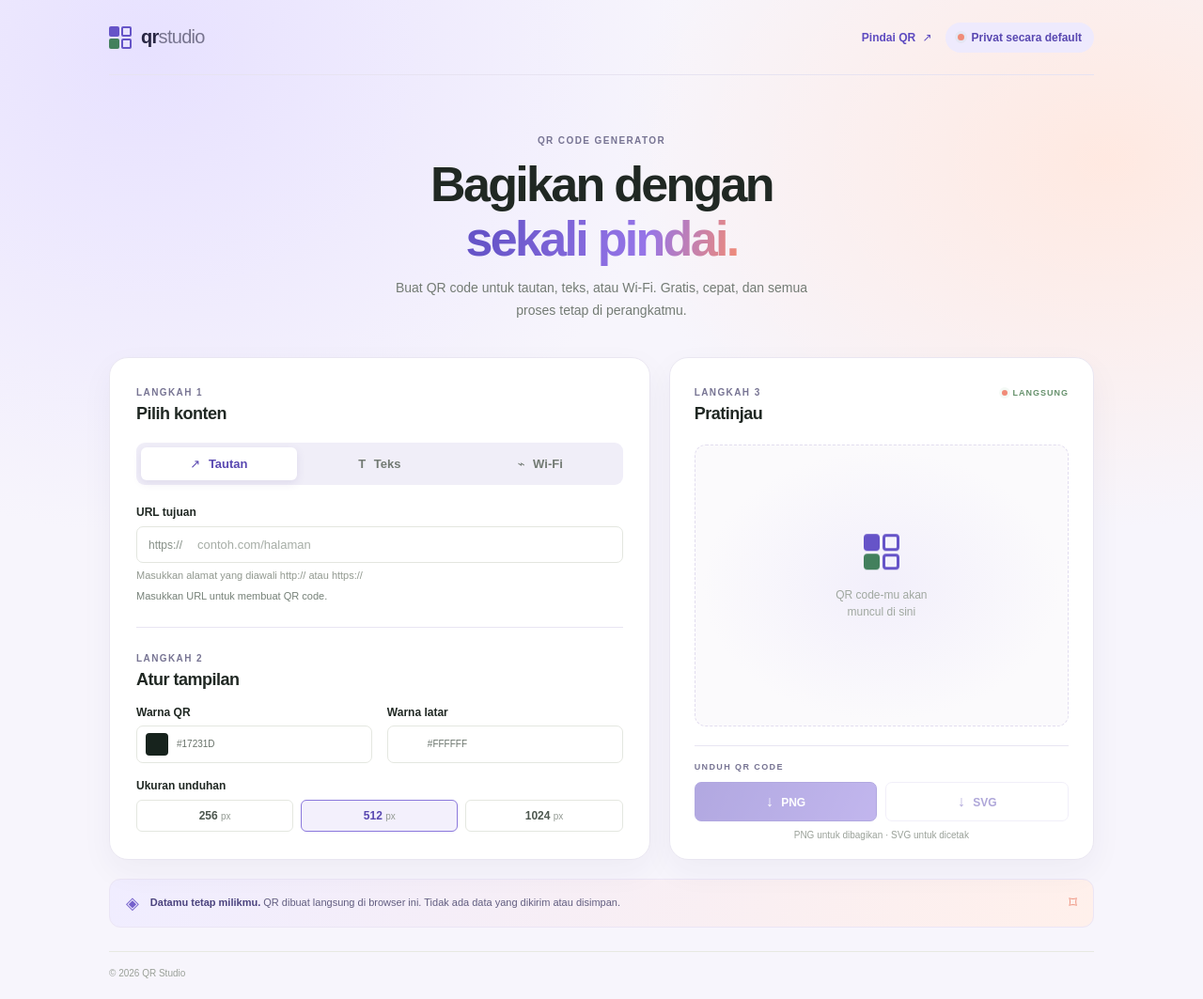
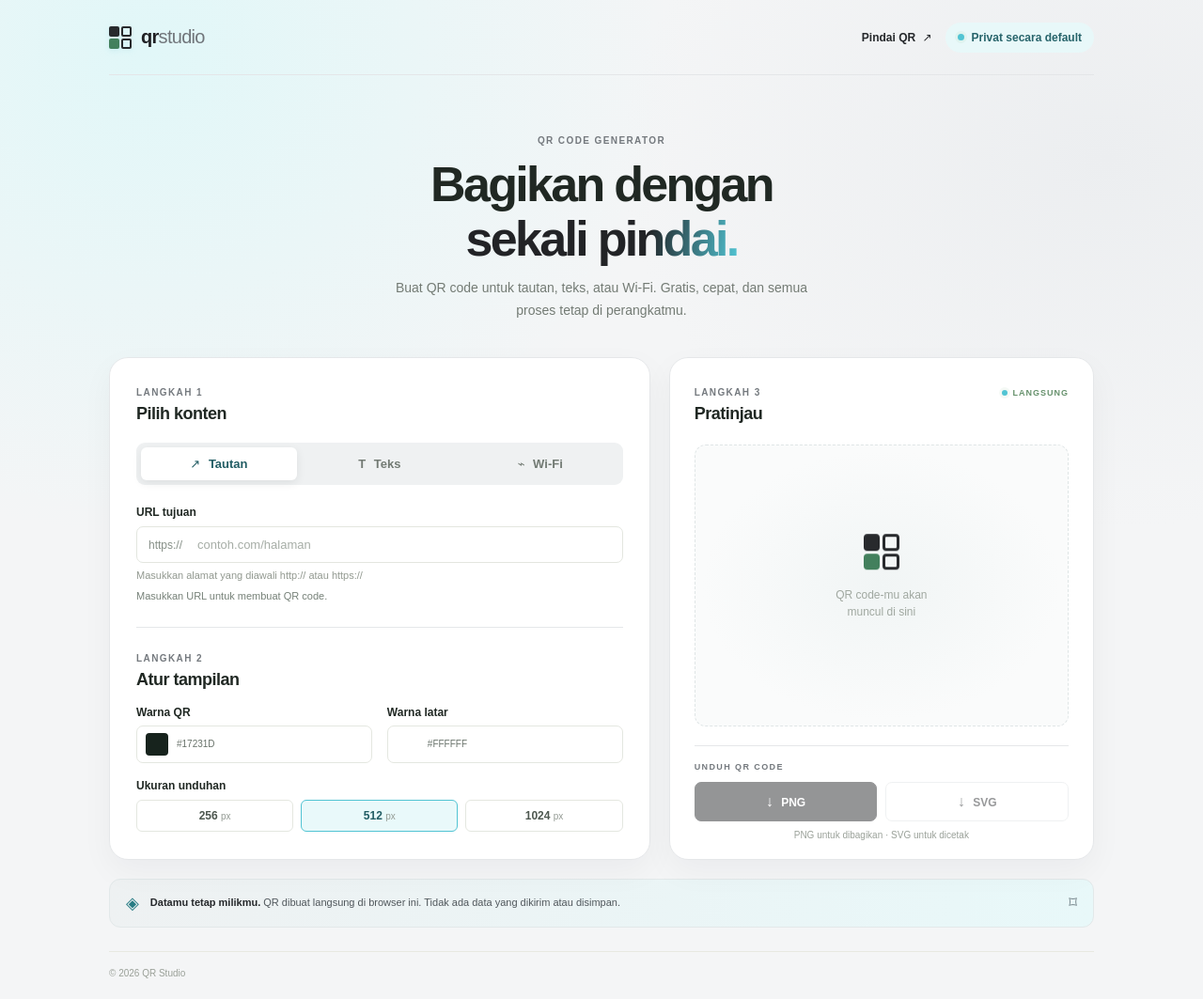
Before and after one commit to nopanpeno/QRCode-Generator, a website built with Vite: page index.html in a window 1280 px wide. Shown: the whole page at 94% size. Built offline with nearby package versions, Linux system fonts and the light colour scheme.

Commit message:
Use monochrome palette with cyan accent

```diff
--- a/src/style.css
+++ b/src/style.css
@@ -54,26 +54,28 @@ input:not([type=checkbox]):not([type=color]):focus,textarea:focus,select:focus{b
 @media(prefers-reduced-motion:reduce){*,*::before,*::after{scroll-behavior:auto!important;animation-duration:.01ms!important;animation-iteration-count:1!important;transition-duration:.01ms!important}}
 
 
-/* Alternative palette: ink, violet, and coral */
-:root{--ink:#262440;--muted:#77758f;--green:#6654c8;--line:#e8e5f2;--paper:#fff;--soft:#f2effb}
-body{background:#f7f5fc;background-image:radial-gradient(ellipse at 12% 5%,#e7e1ff 0,transparent 36%),radial-gradient(ellipse at 92% 16%,#ffe9e1 0,transparent 31%)}
-.topbar{border-color:#e7e3f1}
-.brand{color:#292743}.brand-light{color:#77748e}
-.brand-mark i,.placeholder-icon i{background:#6654c8}.brand-mark i:nth-child(2),.placeholder-icon i:nth-child(2),.brand-mark i:nth-child(4),.placeholder-icon i:nth-child(4){border-color:#6654c8}
-.local-badge{background:#eeeafd;color:#5948b1}.local-badge>span,.live-label>span{background:#f08b78}
-.eyebrow,.step-label,.download-label{color:#777493}
-.intro h1 span{background:linear-gradient(100deg,#6654c8 8%,#9675e8 66%,#f08b78 100%);-webkit-background-clip:text;background-clip:text;color:transparent}
-.tab.active,.scanner-tab.active{color:#5948b1}.tabs,.scanner-tabs{background:#f0eef8}
-.tab:hover,.scanner-tab:hover{color:#5948b1}
-.tab.active,.scanner-tab.active{box-shadow:0 3px 10px #493d811b}
-.card{border-color:#e9e6f1;box-shadow:0 12px 34px #31294f0c}.card:hover{box-shadow:0 17px 38px #31294f15;border-color:#ded8f0}
-input:focus,textarea:focus,select:focus{border-color:#9482df!important;box-shadow:0 0 0 4px #8b78dc20}
-.qr-frame{background:radial-gradient(ellipse at center,#f2effb 0,#fbfafc 68%);border-color:#e2ddef}
-.download-button.primary{background:linear-gradient(115deg,#5e4bc0,#8068dc);border-color:#5e4bc0}.download-button.secondary{color:#5948b1;border-color:#e3def3}
-.size-option.selected{border-color:#8b78dc;background:#f3f0fc;color:#5948b1}
-.privacy-strip{background:linear-gradient(105deg,#f0edff,#fff0eb);border-color:#ebe5f5;color:#625e80}.privacy-strip strong{color:#4b437e}.privacy-icon{color:#7561cc}.lock-icon{color:#ed907c}
-.scan-link{color:#5e4bc0}.scan-link:hover{color:#42358e}
-.camera-active .scan-guide{border-color:#c5b5ff}.camera-active .scan-guide span{background:#b5a0ff;box-shadow:0 0 10px #b5a0ff}
-.upload-box{border-color:#e1dbf2;color:#5b4da0}.upload-box:hover{background:#f5f2fd;border-color:#a597de}.upload-icon{background:#eeeafd;color:#6654c8}
-.copy-button{color:#5948b1;border-color:#e3def3}
-.result-text{border-color:#ebe8f2;background:#faf9fc;color:#34324c}
+/* Monochrome palette with #51C4D3 accent */
+:root{--ink:#222326;--muted:#6b7075;--green:#51c4d3;--line:#e5e7e9;--paper:#fff;--soft:#f2f4f5}
+body{background:#f4f5f6;background-image:radial-gradient(ellipse at 12% 5%,#e1f7f8 0,transparent 36%),radial-gradient(ellipse at 92% 16%,#eceef0 0,transparent 31%)}
+.topbar{border-color:#e4e6e8}
+.brand{color:#202124}.brand-light{color:#70757a}
+.brand-mark i,.placeholder-icon i{background:#282a2d}.brand-mark i:nth-child(2),.placeholder-icon i:nth-child(2),.brand-mark i:nth-child(4),.placeholder-icon i:nth-child(4){border-color:#282a2d}
+.local-badge{background:#e8f8f9;color:#27646b}.local-badge>span,.live-label>span{background:#51c4d3}
+.eyebrow,.step-label,.download-label{color:#74797e}
+.intro h1 span{background:linear-gradient(100deg,#222326 12%,#222326 66%,#51c4d3 100%);-webkit-background-clip:text;background-clip:text;color:transparent}
+.tab.active,.scanner-tab.active{color:#225d64}.tabs,.scanner-tabs{background:#eff1f2}
+.tab:hover,.scanner-tab:hover{color:#225d64}
+.tab.active,.scanner-tab.active{box-shadow:0 3px 10px #24292d16}
+.card{border-color:#e5e7e9;box-shadow:0 12px 34px #2021240b}.card:hover{box-shadow:0 17px 38px #20212412;border-color:#d6e9eb}
+input:focus,textarea:focus,select:focus{border-color:#51c4d3!important;box-shadow:0 0 0 4px #51c4d322}
+.qr-frame{background:radial-gradient(ellipse at center,#f1f5f5 0,#fafbfb 68%);border-color:#dfe5e6}
+.download-button.primary{background:#222326;border-color:#222326}.download-button.primary:hover{background:#51c4d3;border-color:#51c4d3;color:#172326}
+.download-button.secondary{color:#292b2e;border-color:#dfe2e4}.download-button.secondary:hover{border-color:#51c4d3}
+.size-option.selected{border-color:#51c4d3;background:#e9f9fa;color:#225d64}
+.privacy-strip{background:linear-gradient(105deg,#eef1f2,#e8f8f9);border-color:#e2e8e9;color:#50575c}.privacy-strip strong{color:#25282b}.privacy-icon{color:#287c84}.lock-icon{color:#728087}
+.scan-link{color:#25282b}.scan-link:hover{color:#22636b}
+.camera-active .scan-guide{border-color:#51c4d3}.camera-active .scan-guide span{background:#51c4d3;box-shadow:0 0 10px #51c4d3}
+.upload-box{border-color:#e0e4e6;color:#34383b}.upload-box:hover{background:#eefafb;border-color:#51c4d3}.upload-icon{background:#e5f8fa;color:#286f77}
+.copy-button{color:#292b2e;border-color:#dfe2e4}.copy-button:hover{border-color:#51c4d3}
+.result-text{border-color:#e7e9eb;background:#f8f9fa;color:#34383b}
+.brand-mark{filter:drop-shadow(0 2px 3px #51c4d325)}
```
